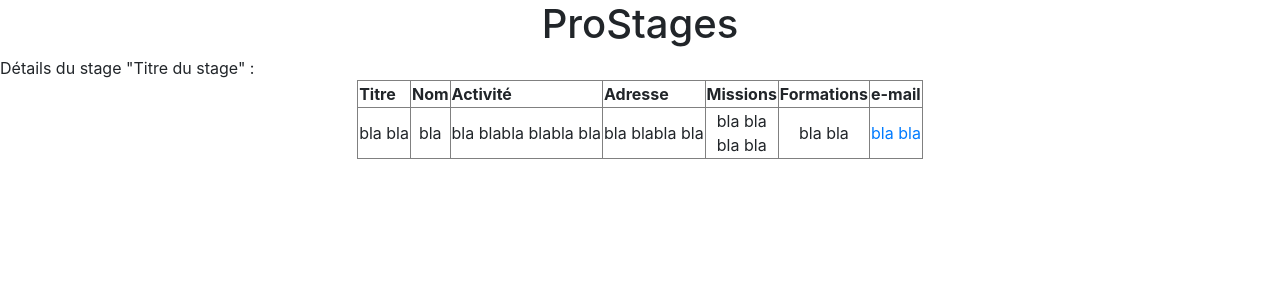
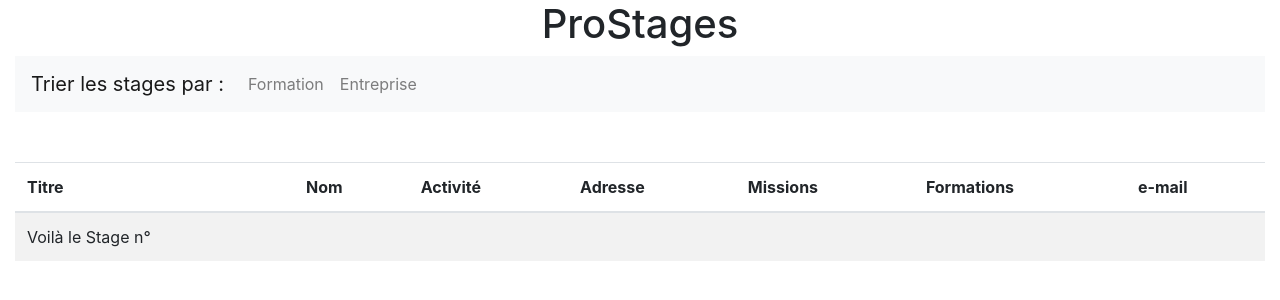
Before and after one commit to Thomas-Nadal/ProStages, a Symfony app: template templates/pro_stages/listeStages.html.twig in a window 1280 px wide. Shown: the top 300 px of the page. Run offline with Twig, Linux system fonts and the light colour scheme; the template is opened without the code that fills it, so the values that code supplies are empty; some libraries are stand-ins or nearby versions.

Commit message:
Ajout de bootstrap et début des liens depuis index vers /stages/

```diff
--- a/templates/pro_stages/listeStages.html.twig
+++ b/templates/pro_stages/listeStages.html.twig
@@ -14,31 +14,61 @@
 {% endblock %}
 
 {% block menu %}
+	<div class="container-fluid">
+		<div class="row">
+			<div class="col-md-12  col-sm-12 col-xs-12">
+				<!--BARRE DE NAVIGATION-->
+				<nav class="navbar navbar-expand-lg navbar-light bg-light">
+				  <a class="navbar-brand" href="/">Trier les stages par : </a>
+				  <button class="navbar-toggler" type="button" data-toggle="collapse" data-target="#navbarNav" aria-controls="navbarNav" aria-expanded="false" aria-label="Toggle navigation">
+					<span class="navbar-toggler-icon"></span>
+				  </button>
+				  <div class="collapse navbar-collapse" id="navbarNav">
+					<ul class="navbar-nav">
+					  <li class="nav-item">
+						<a class="nav-link" href="/formations">Formation</a>
+					  </li>
+					  <li class="nav-item">
+						<a class="nav-link" href="/entreprises">Entreprise</a>
+					</ul>
+				  </div>
+				</nav>
+			</div>
+		</div>
+	</div>
 {% endblock %}
 
 {% block contenu %}
-	Détails du stage "Titre du stage" :
-	<table border="1" align="center">
-		<tr>
-			<th>Titre</th>
-			<th>Nom</th>
-			<th>Activité</th>
-			<th>Adresse</th>
-			<th>Missions</th>
-			<th>Formations</th>
-			<th>e-mail</th>
-		</tr>
-		<tr align="center">
-			<td>bla bla</td>
-			<td>bla</td>
-			<td>bla blabla blabla bla</td>
-			<td>bla blabla bla</td>
-			<td>bla bla<br/>bla bla</td>
-			<td>bla bla</td>
-			<td><a href="" >bla bla</a></td>
-
-		</tr>
-	</table>
+	<div class="container-fluid" style="padding-top: 50px">
+		<div class="row">
+			<div class="col-12">
+				<table class="table table-striped">
+				  <thead>
+						<tr>
+						  <th scope="col">Titre</th>
+						  <th scope="col">Nom</th>
+						  <th scope="col">Activité</th>
+						  <th scope="col">Adresse</th>
+						  <th scope="col">Missions</th>
+						  <th scope="col">Formations</th>
+						  <th scope="col">e-mail</th>
+						</tr>
+				  </thead>
+				  <tbody>
+					<tr>
+					  <td>Voilà le Stage n°{{idStage}}</td>
+					  <td>{{idStage}}</td>
+					  <td>{{idStage}}</td>
+					  <td>{{idStage}}</td>
+					  <td>{{idStage}}</td>
+					  <td>{{idStage}}</td>
+					  <td>{{idStage}}</td>
+					</tr>
+				  </tbody>
+				</table>
+			</div>
+		</div>
+	</div>
 {% endblock %}
 
 {% block footer %}
```
Also changed, not shown: templates/pro_stages/index.html.twig (+19 -14 lines), templates/pro_stages/listeEntreprises.html.twig (+22 -0 lines), templates/pro_stages/listeFormations.html.twig (+22 -0 lines).
